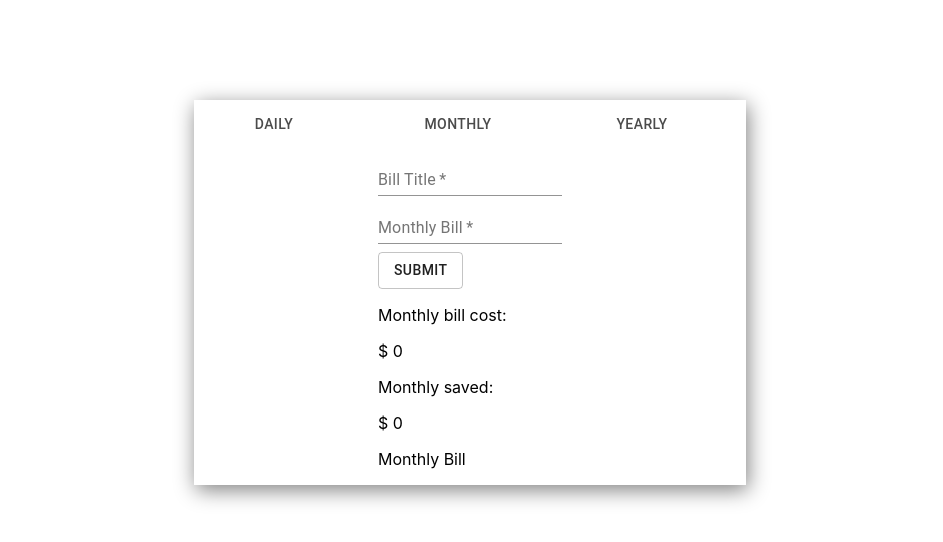
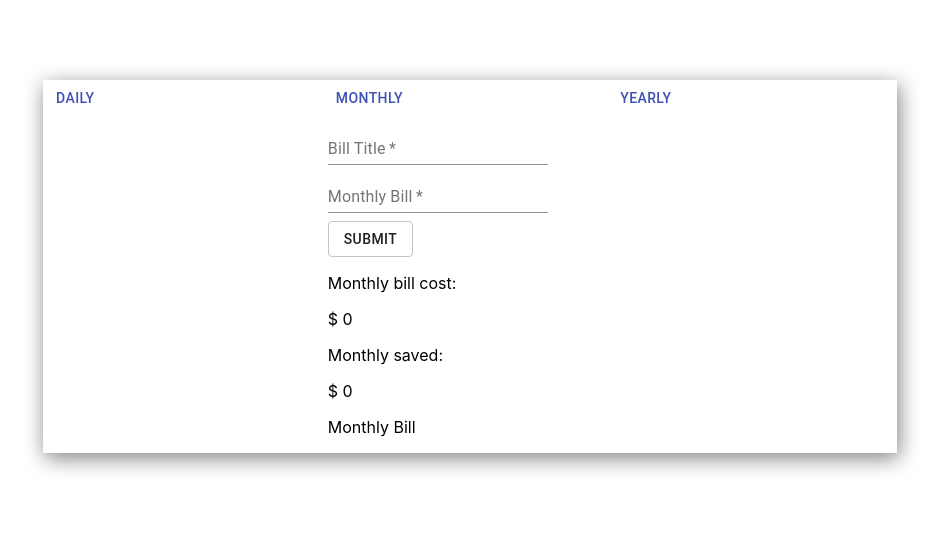
Before and after one commit to hnhon/budgetPlanner, a React (Create React App) app: page / in a window 1280 px wide. Shown: the top 542 px of the page, without its empty margins (170-1113 px from the left). Built offline with nearby package versions, Linux system fonts and the light colour scheme.

Commit message:
styling material ui grid

```diff
--- a/src/Components/App/App.css
+++ b/src/Components/App/App.css
@@ -1,8 +1,6 @@
 .bills-container {
     box-shadow: 2px 5px 20px gray;
     height: auto;
-    margin-top: 100px;
-    margin-bottom: 100px;
 }
 
 .bills-list li {
--- a/src/Components/App/App.js
+++ b/src/Components/App/App.js
@@ -1,6 +1,6 @@
 import React from 'react';
 import './App.css';
-import { Grid, Container } from '@material-ui/core';
+import { Grid, Box } from '@material-ui/core';
 import Nav from '../Nav/Nav';
 import Form from '../Form/Form'
 import BillSummary from './../BillSummary/BillSummary';
@@ -17,8 +17,10 @@ function App() {
       <CostsProvider>
         <SavingsProvider>
           <PeriodicalProvider>
-            <Container maxWidth='sm'>
-              <Grid container className='bills-container'>
+            <Box mt={10} />
+            <Grid container>
+              <Grid item xs={2} />
+              <Grid container item xs={8} style={{ boxShadow: '2px 5px 20px gray' }}>
                 <Grid item container xs={12}>
                   <Nav />
                 </Grid>
@@ -32,7 +34,9 @@ function App() {
                   <BillsList />
                 </Grid>
               </Grid>
-            </Container>
+              <Grid item xs={2} />
+            </Grid>
+            <Box mb={10} />
           </PeriodicalProvider>
         </SavingsProvider>
       </CostsProvider>
--- a/src/Components/BillSummary/BillSummary.js
+++ b/src/Components/BillSummary/BillSummary.js
@@ -12,8 +12,8 @@ function BillSummary() {
 
     return (
         <>
-            <Grid item xs={4}></Grid>
-            <Grid item xs={4}>
+            <Grid item xs={3} sm={4}></Grid>
+            <Grid item xs={6} sm={4}>
                 <div className='bills-total-cost'>
                     <p>{periodical} bill cost: </p>
                     <p> $ {periodical === 'Monthly' ? costs.monthlyCosts : (periodical === 'Yearly' ? costs.yearlyCosts : costs.dailyCosts)} </p>
@@ -21,7 +21,7 @@ function BillSummary() {
                     <p> $ {periodical === 'Monthly' ? savings.monthlySavings : (periodical === 'Yearly' ? savings.yearlySavings : savings.dailySavings)}</p>
                 </div>
             </Grid>
-            <Grid item xs={4}></Grid>
+            <Grid item xs={3} sm={4}></Grid>
         </>
     )
 };
--- a/src/Components/BillsList/BillsList.js
+++ b/src/Components/BillsList/BillsList.js
@@ -30,8 +30,8 @@ function BillsList() {
 
     return (
         <>
-            <Grid item xs={4}></Grid>
-            <Grid item xs={4}>
+            <Grid item xs={3} sm={4}></Grid>
+            <Grid item xs={6} sm={4}>
                 <div className='bills-list'>
                     <div>Monthly Bill</div>
                     <ul style={{padding: '0'}}>
@@ -46,7 +46,7 @@ function BillsList() {
                     </ul>
                 </div>
             </Grid>
-            <Grid item xs={4}></Grid>
+            <Grid item xs={3} sm={4}></Grid>
         </>
     )
 };
--- a/src/Components/Form/Form.js
+++ b/src/Components/Form/Form.js
@@ -30,17 +30,17 @@ function Form() {
 
   return (
     <>
-      <Grid item xs={4}></Grid>
-      <Grid item xs={4}>
+      <Grid item xs={3} sm={4}></Grid>
+      <Grid item xs={6} sm={4}>
         <form className='add-bill-form-control' onSubmit={(e) => { addBill(e); updateCosts(parseFloat(billAmount)) }}>
-          <TextField type='text' label='Bill Title' onChange={(e) => setBillTitle(e.target.value)} onKeyPress={(e) => { e.key === 'Enter' && e.preventDefault(); }} value={billTitle} required ></TextField>
-          <TextField type='number' label='Monthly Bill' onChange={(e) => setBillAmount(e.target.value)} onKeyPress={(e) => { e.key === 'Enter' && e.preventDefault(); }} value={billAmount} required ></TextField>
+          <TextField type='text' label='Bill Title' onChange={(e) => setBillTitle(e.target.value)} onKeyPress={(e) => { e.key === 'Enter' && e.preventDefault(); }} value={billTitle} required /><br/>
+          <TextField type='number' label='Monthly Bill' onChange={(e) => setBillAmount(e.target.value)} onKeyPress={(e) => { e.key === 'Enter' && e.preventDefault(); }} value={billAmount} required /><br/>
           <Box mt={1}>
             <Button type='submit' variant='outlined'>Submit</Button>
           </Box>
         </form>
       </Grid>
-      <Grid item xs={4}></Grid>
+      <Grid item xs={3} sm={4}></Grid>
     </>
   )
 };
--- a/src/Components/Nav/Nav.js
+++ b/src/Components/Nav/Nav.js
@@ -1,5 +1,5 @@
 import React, { useContext } from 'react';
-import { Tab, Grid } from '@material-ui/core';
+import { Grid, Button } from '@material-ui/core';
 import { PeriodicalContext } from '../../contexts/PeriodicalContext';
 
 function Nav() {
@@ -9,13 +9,13 @@ function Nav() {
     return (
         <>
             <Grid item xs={4}>
-                <Tab style={{padding: '0'}} label='Daily' variant='outlined' color='primary' onClick={() => { setPeriodical('Daily') }} />
+                <Button color='primary' onClick={() => { setPeriodical('Daily') }} >Daily</Button>
             </Grid>
             <Grid item xs={4}>
-                <Tab style={{padding: '0'}} label='Monthly' variant='outlined' color='primary' onClick={() => { setPeriodical('Monthly') }} />
+                <Button color='primary' onClick={() => { setPeriodical('Monthly') }} >Monthly</Button>
             </Grid>
             <Grid item xs={4}>
-                <Tab style={{padding: '0'}} label='Yearly' variant='outlined' color='primary' onClick={() => { setPeriodical('Yearly') }} />
+                <Button color='primary' onClick={() => { setPeriodical('Yearly') }} >Yearly</Button>
             </Grid>
         </>
     )
```
